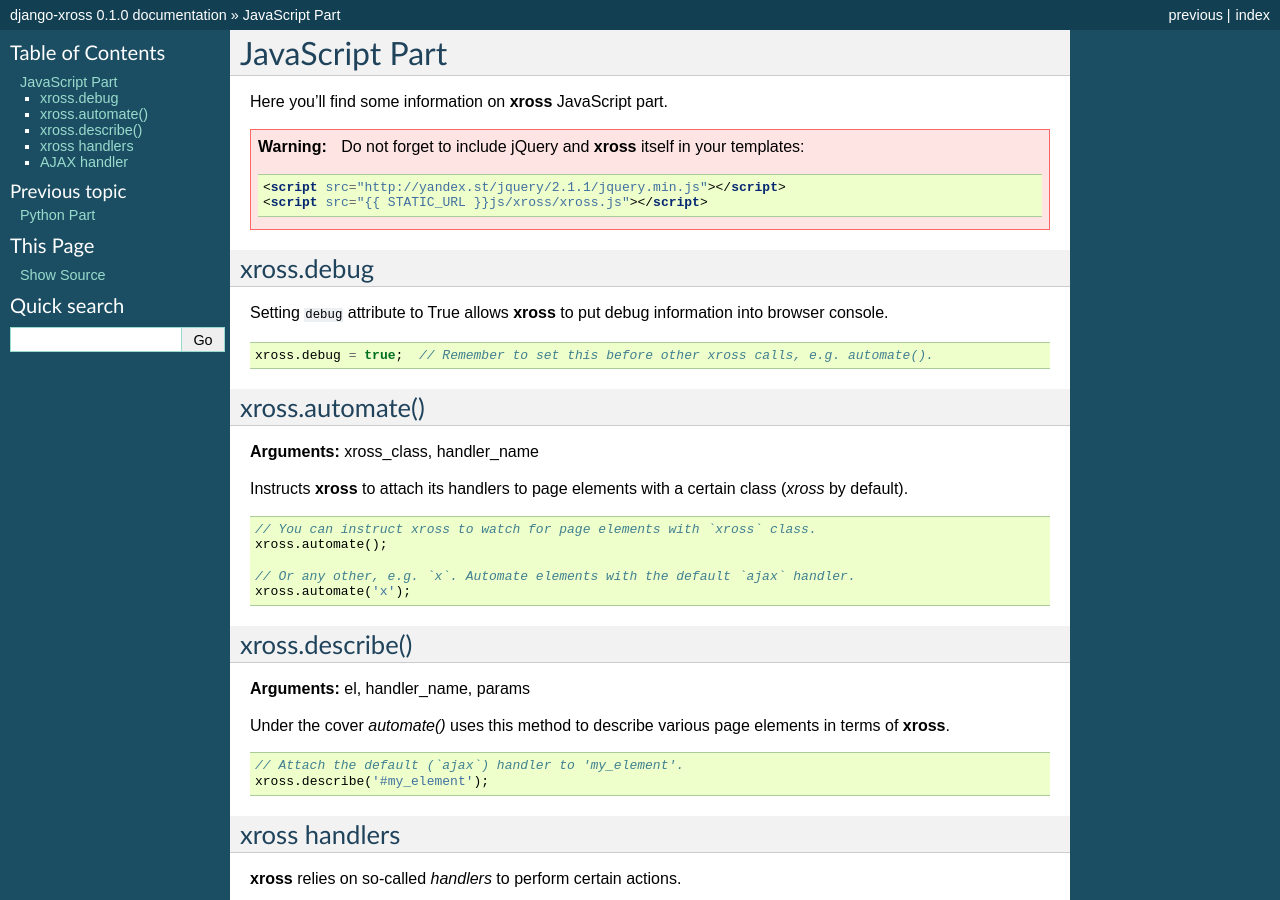
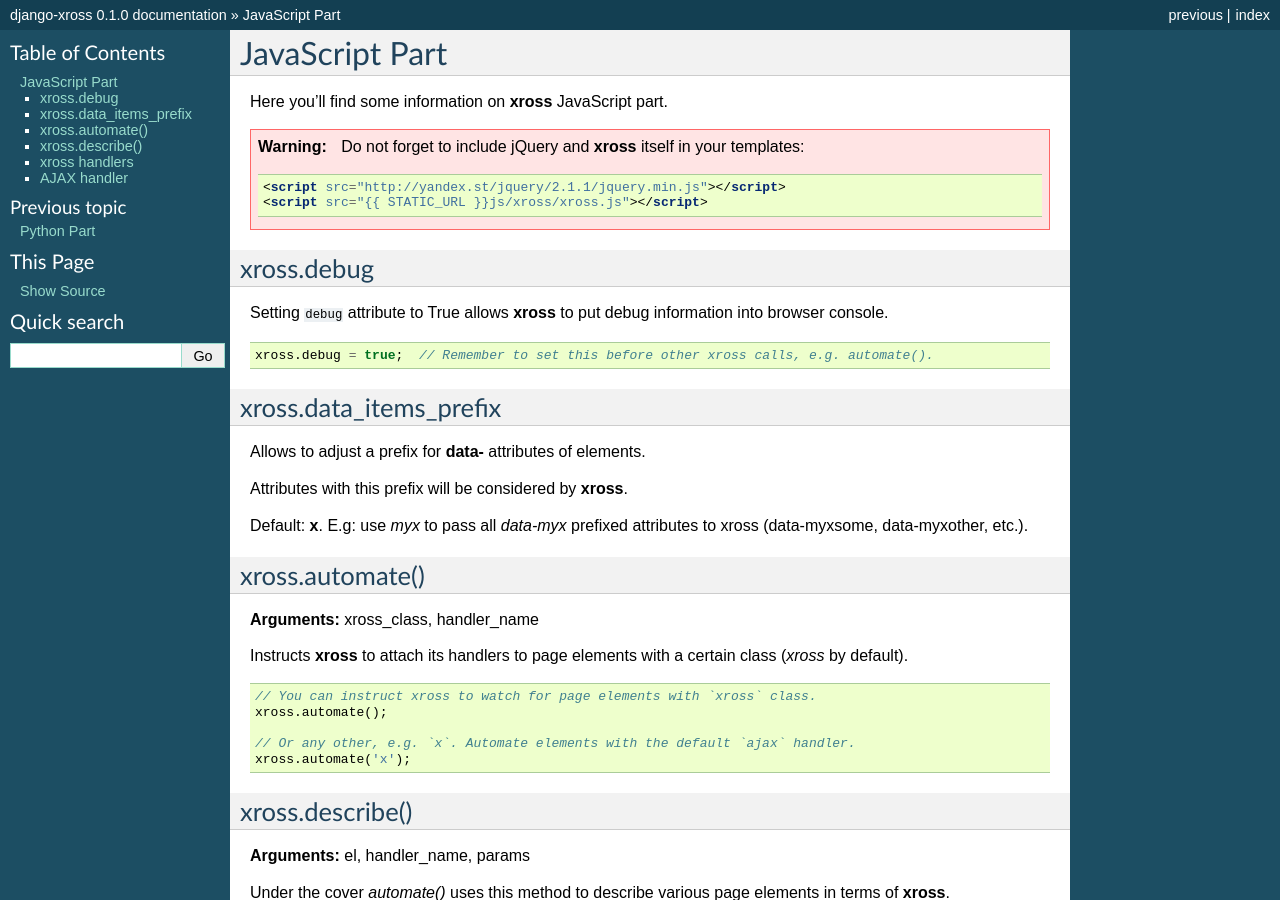
Before and after one commit to idlesign/django-xross, a Sphinx documentation site: the page built from docs/source/javascript.rst, in a window 1280 px wide and 900 px high. Built offline with Sphinx 7.4.7, drawn with Linux system fonts in a browser that asks for light colours.

Commit message:
`xross.data_items_prefix` is documented.

```diff
--- a/docs/source/javascript.rst
+++ b/docs/source/javascript.rst
@@ -24,6 +24,17 @@ Setting ``debug`` attribute to True allows **xross** to put debug information in
 .. code-block:: js
 
     xross.debug = true;  // Remember to set this before other xross calls, e.g. automate().
+
+
+
+xross.data_items_prefix
+-----------------------
+
+Allows to adjust a prefix for **data-** attributes of elements.
+
+Attributes with this prefix will be considered by **xross**.
+
+Default: **x**. E.g: use `myx` to pass all `data-myx` prefixed attributes to xross (data-myxsome, data-myxother, etc.).
 
 
 
```
